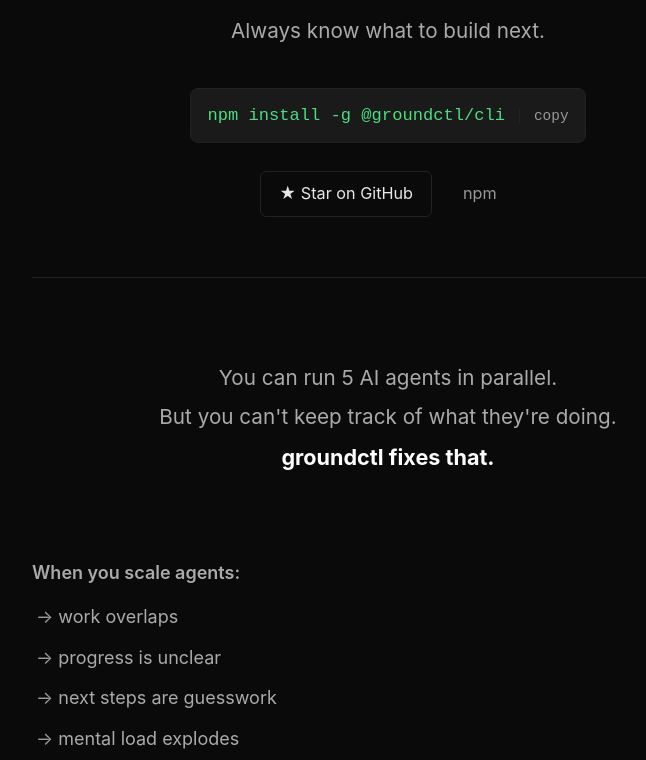
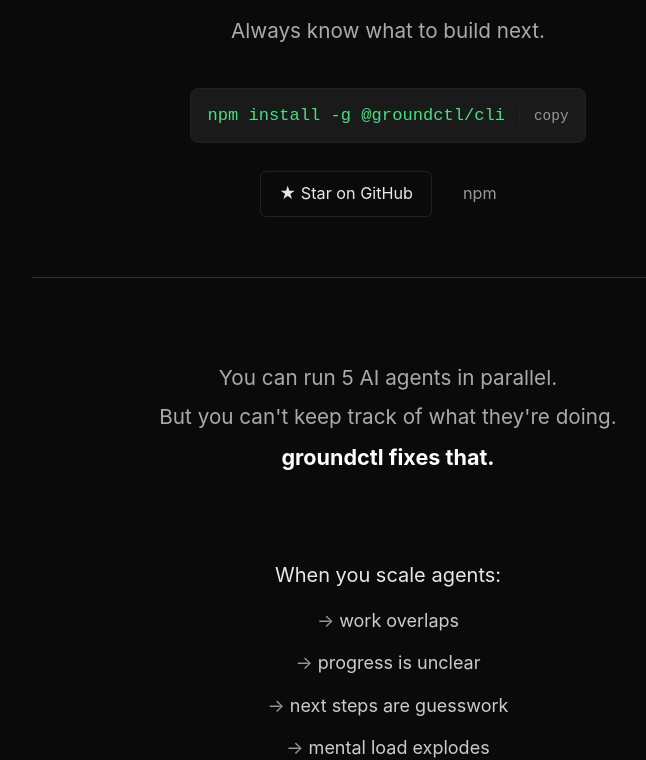
Before and after one commit to patrickjoubert/groundctl, a website: page site/index.html in a window 1280 px wide. Shown: the part 193-953 px from the top of the page, without its empty margins (252-898 px from the left). Drawn offline with Linux system fonts and the light colour scheme.

Commit message:
style: center problem section, improve bullets

```diff
--- a/site/index.html
+++ b/site/index.html
@@ -14,7 +14,7 @@
     .hook {
       padding: 80px 0;
       text-align: center;
-      border-top: 1px solid var(--border);
+      border-top: 1px solid #333;
     }
     .hook-line {
       font-size: 1.15rem;
@@ -29,23 +29,24 @@
     .problem-list {
       padding: 0 0 80px;
       border-bottom: 1px solid var(--border);
+      text-align: center;
     }
     .problem-list p {
-      font-size: 1rem;
-      color: var(--text-mid);
+      font-size: 20px;
+      color: #e8e8e8;
       margin-bottom: 14px;
-      font-weight: 600;
+      font-weight: 400;
     }
     .problem-list ul {
       list-style: none;
       display: flex;
       flex-direction: column;
-      gap: 10px;
+      gap: 12px;
     }
     .problem-list li {
-      font-size: 1rem;
-      color: var(--text-mid);
-      padding-left: 4px;
+      font-size: 18px;
+      color: #cccccc;
+      padding-left: 0;
     }
     .problem-list li::before {
       content: "→ ";
```
